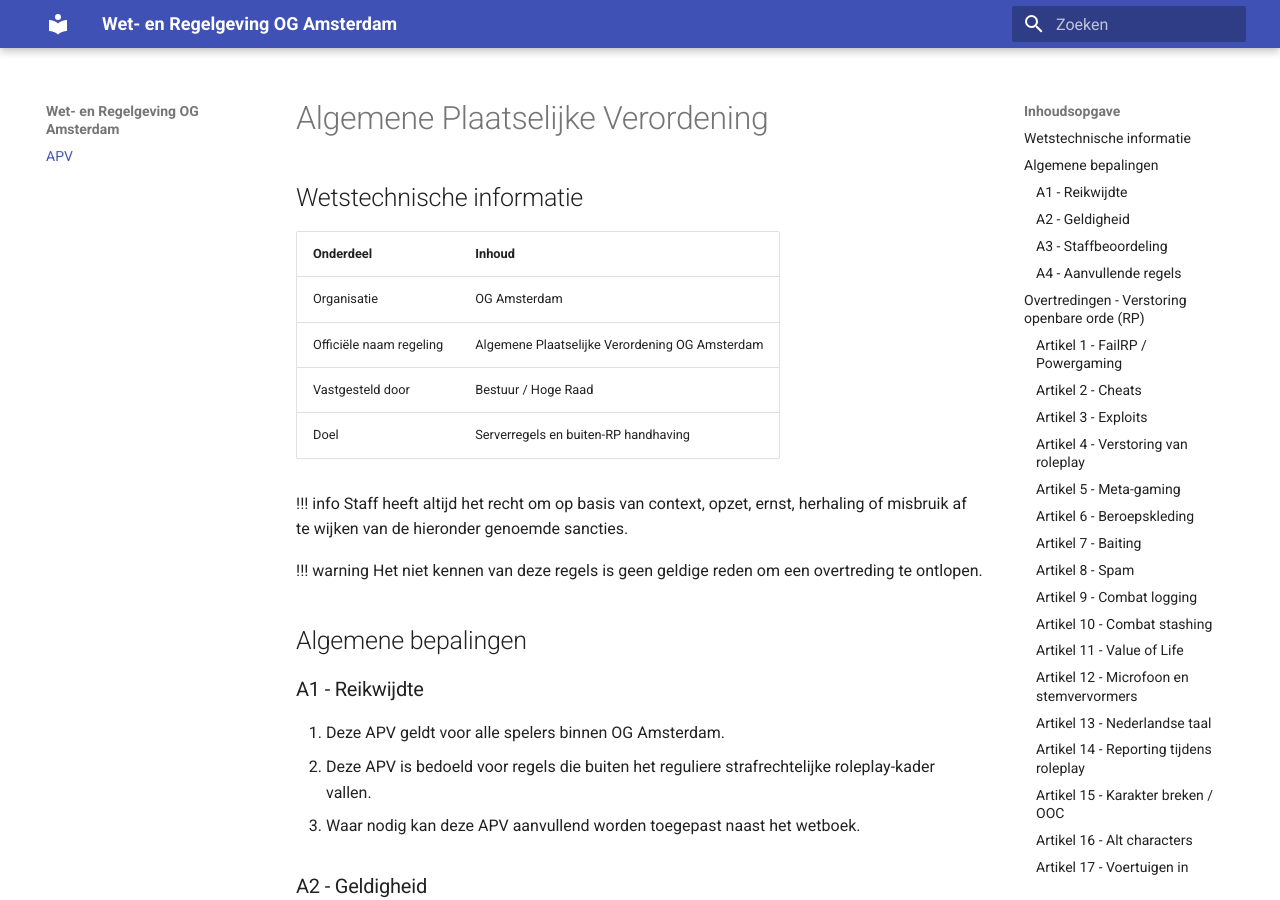
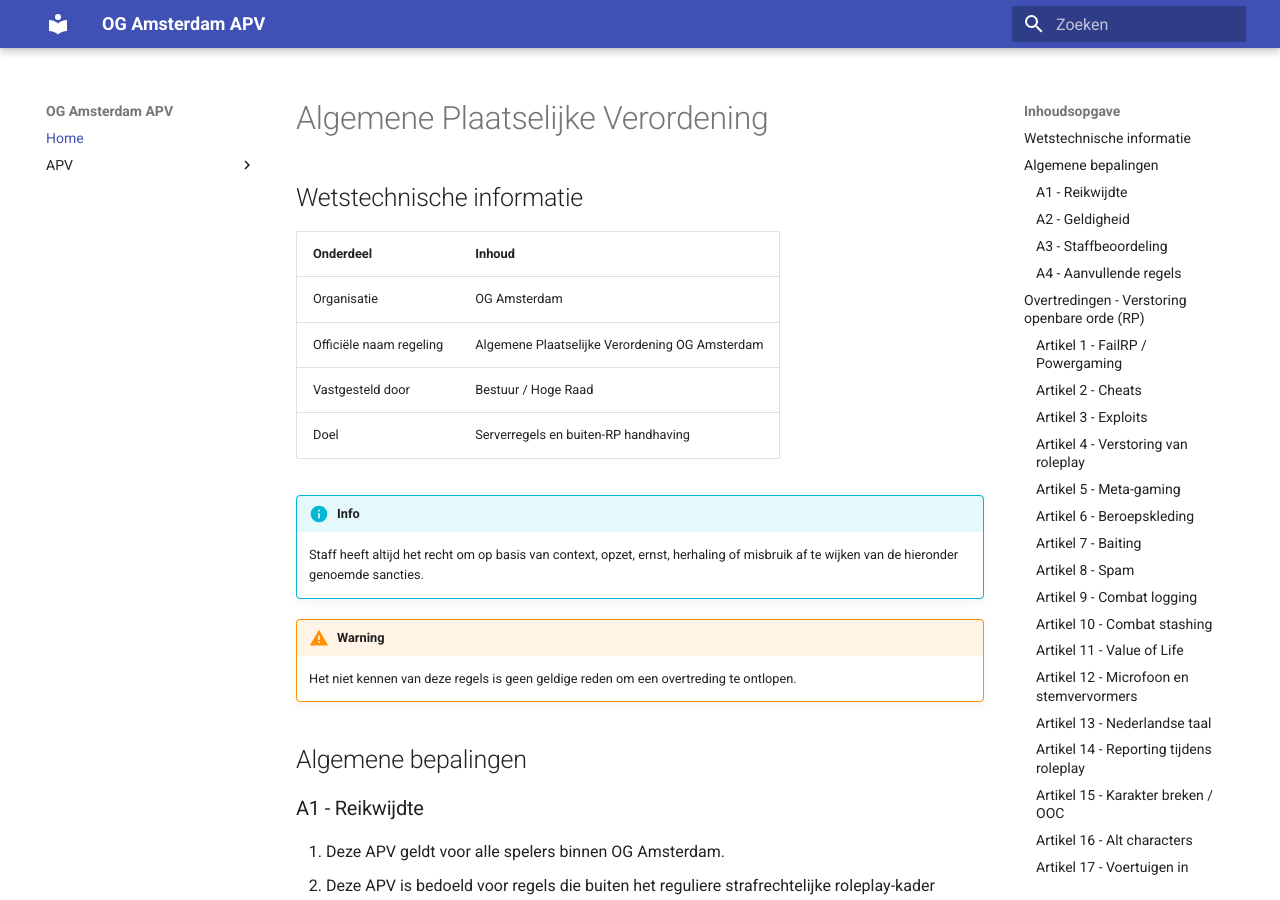
Before and after one commit to ogamsterdam/apv, an MkDocs documentation site: the page built from docs/index.md, in a window 1280 px wide and 900 px high. Built offline with MkDocs 1.6.1 and Material for MkDocs 9.7.7, drawn with Linux system fonts in a browser that asks for light colours; part of the change alters nothing that is shown.

Commit message:
Update mkdocs.yml

```diff
--- a/mkdocs.yml
+++ b/mkdocs.yml
@@ -1,8 +1,23 @@
-site_name: Wet- en Regelgeving OG Amsterdam
+site_name: OG Amsterdam APV
 site_url: https://ogamsterdam.github.io/apv/
+
 theme:
   name: material
   language: nl
 
+markdown_extensions:
+  - admonition
+  - tables
+  - toc:
+      permalink: true
+
 nav:
-  - APV: index.md
+  - Home: index.md
+  - APV:
+      - Overzicht: apv/index.md
+      - Roleplay-kwaliteit en gedrag: apv/roleplay-kwaliteit.md
+      - Geweld, voertuigen en escalatie: apv/geweld-voertuigen.md
+      - Criminele roleplay en misbruik: apv/criminaliteit.md
+      - Communicatie en informatiegebruik: apv/communicatie.md
+      - Locaties en veiligheidszones: apv/locaties.md
+      - Serverintegriteit en handhaving: apv/integriteit.md
```
